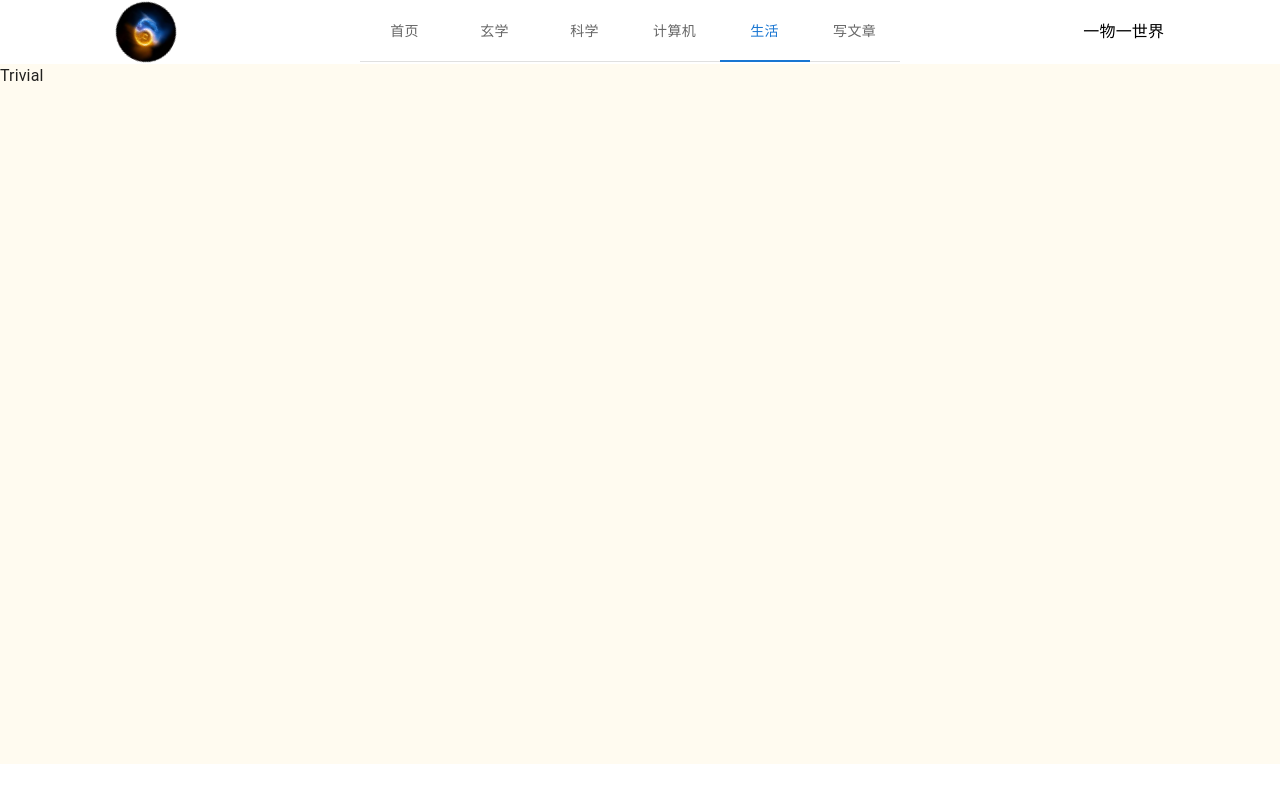
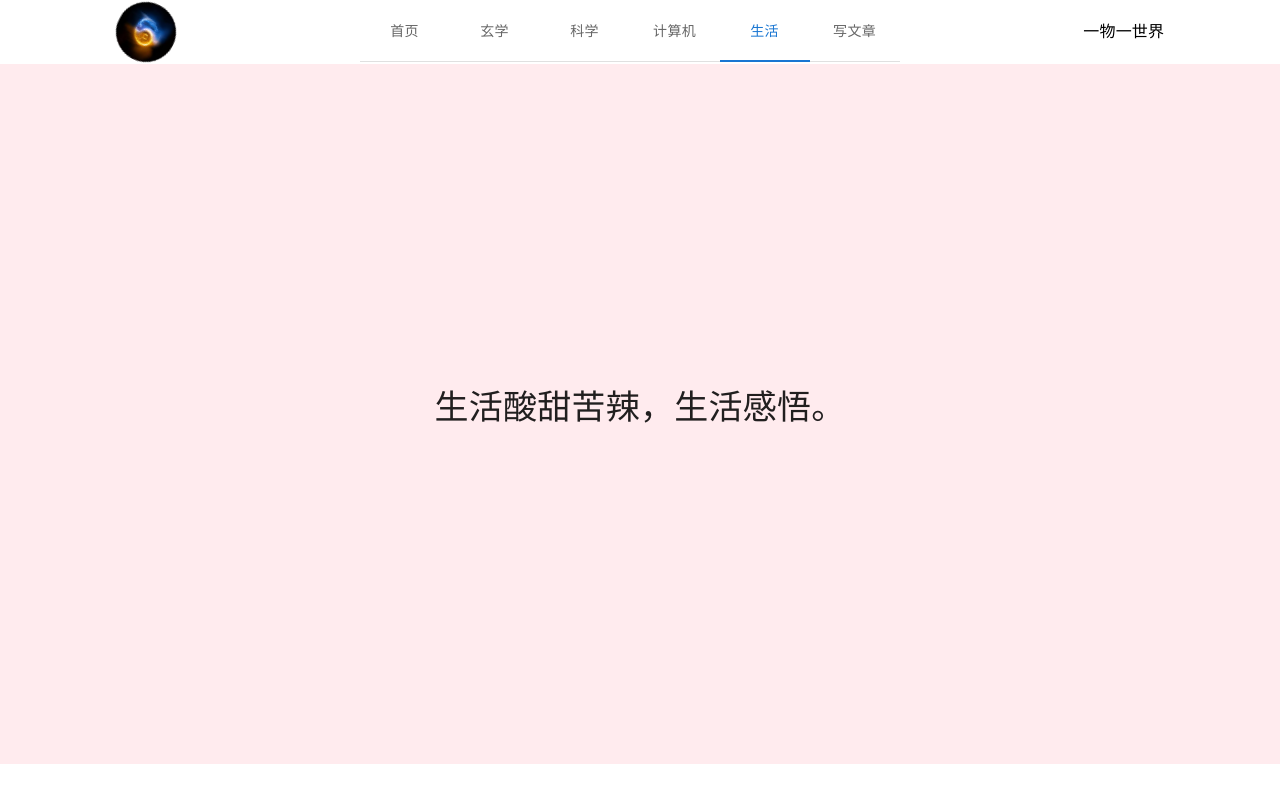
Before and after one commit to one-thing-one-world/blog-client, a React (Create React App) app: page /trivial in a window 1280 px wide. Built offline with nearby package versions, Linux system fonts and the light colour scheme.

Commit message:
feat: fix ui

```diff
--- a/src/index.tsx
+++ b/src/index.tsx
@@ -15,8 +15,4 @@ root.render(
     </BrowserRouter>
   </Provider>
 )
-
-// If you want to start measuring performance in your app, pass a function
-// to log results (for example: reportWebVitals(console.log))
-// or send to an analytics endpoint. Learn more: https://bit.ly/CRA-vitals
 reportWebVitals()
--- a/src/pages/AuthorArtical/index.tsx
+++ b/src/pages/AuthorArtical/index.tsx
@@ -5,8 +5,12 @@ const Wrapper = styled.div`
   background: #fffbf0;
   width: 100%;
   height: 700px;
+  display: flex;
+  justify-content: center;
+  align-items: center;
+  font-size: 30px;
 `
 
 export default function AuthorArtical() {
-  return <Wrapper>this is AuthorArtical</Wrapper>
+  return <Wrapper>写文章</Wrapper>
 }
--- a/src/pages/Trivial/index.tsx
+++ b/src/pages/Trivial/index.tsx
@@ -1,11 +1,21 @@
 import React from 'react'
 import styled from 'styled-components'
+import { Typography } from '@mui/material'
+import CenterWrapper from '../../style/common'
 
-const Wrapper = styled.div`
-  background: #fffbf0;
+const GoldWrapper = styled.div`
+  background: #ffebee;
   width: 100%;
   height: 700px;
 `
 export default function Trivial() {
-  return <Wrapper>Trivial</Wrapper>
+  return (
+    <GoldWrapper>
+      <CenterWrapper>
+        <Typography variant="h4" gutterBottom component="div">
+          生活酸甜苦辣，生活感悟。
+        </Typography>
+      </CenterWrapper>
+    </GoldWrapper>
+  )
 }
```
